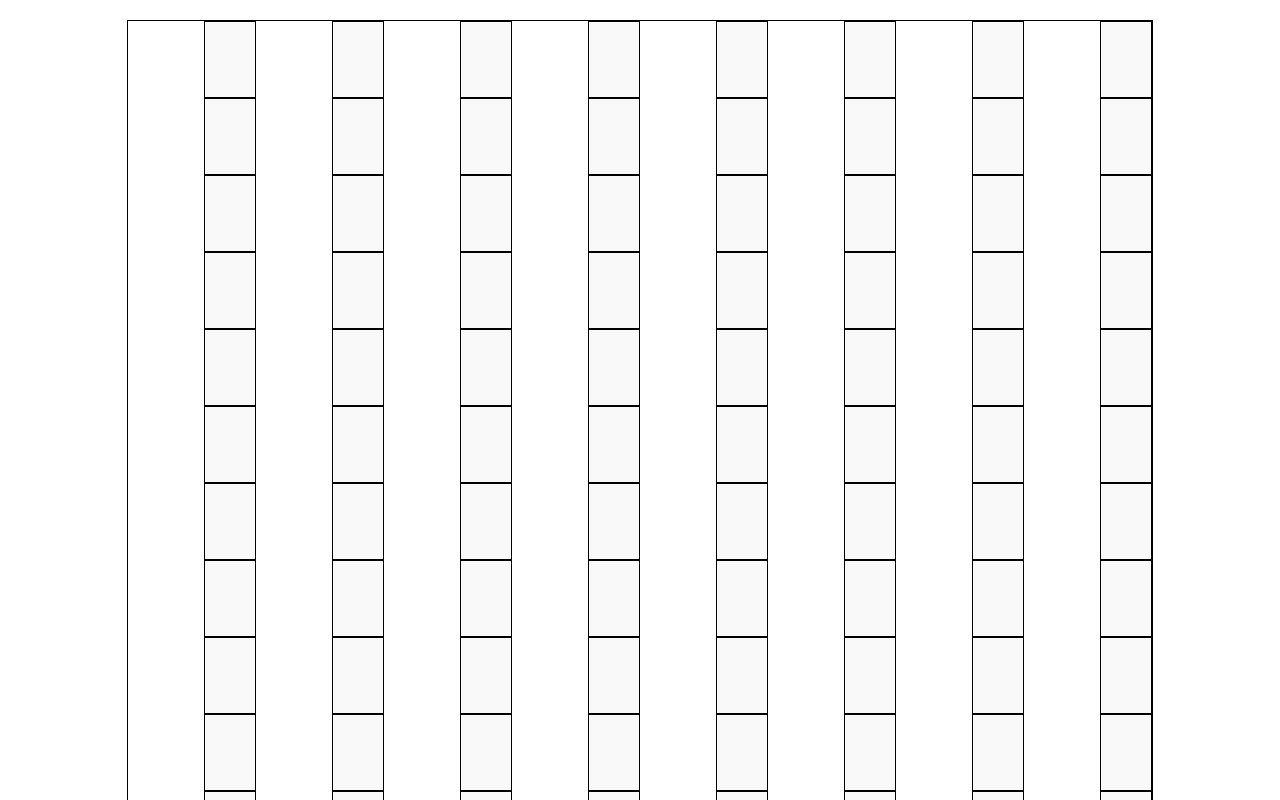
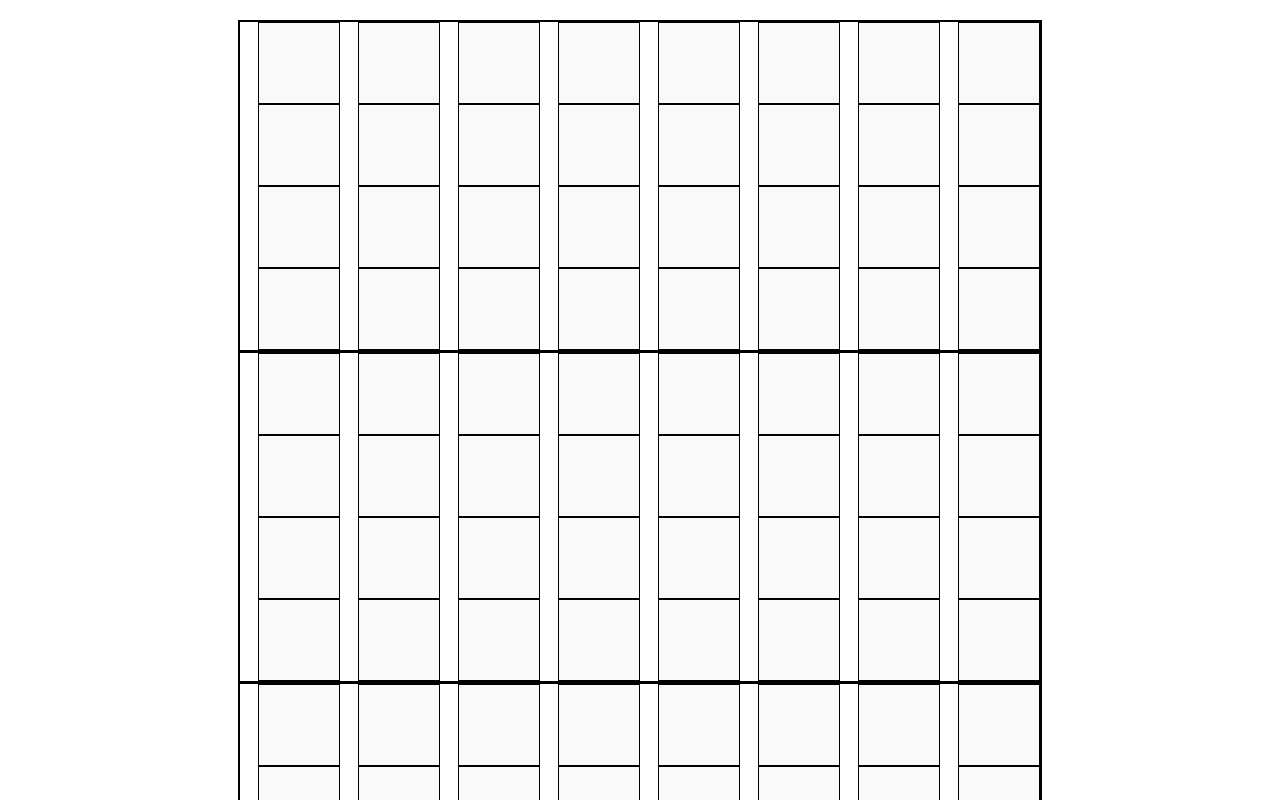
Before and after one commit to GILHANS010/KoreanScore, a React (Create React App) app: page / in a window 1280 px wide. Shown: the top 800 px of the page. Built offline with nearby package versions, Linux system fonts and the light colour scheme.

Commit message:
Added '강' beats per bar horizontal lines

```diff
--- a/src/App.css
+++ b/src/App.css
@@ -1,18 +1,16 @@
-/* Updated styles for the Jeongganbo editor grid */
 #editor-container {
   display: grid;
-  justify-content: center; /* Center grid in the container */
-  direction: rtl; /* Ensure the grid starts from the upper right */
-  border: 1px solid #000; /* Outline the editor container */
-  margin: 20px auto; /* Center the container on the page and add some margin */
-  max-width: 80%; /* Limit the maximum width to ensure it doesn't stretch too far on larger screens */
-  /* gap: 5px; */
+  justify-content: start; /* Aligns content to the start which is now the right due to RTL */
+  direction: rtl; /* Keeps the direction right-to-left */
+  border: 2px solid #000;
+  margin: 20px auto;
 }
 
 .jeonggan {
-  border: 1px solid #000; /* Border for individual cells */
-  width: 50px; /* Fixed width for cells */
-  height: 75px; /* Fixed height for cells */
+  position: relative;
+  border: 1px solid #000; /* Existing style */
+  width: 80px; /* Fixed width for cells */
+  height: 80px; /* Fixed height for cells */
   display: flex; /* Use flexbox for centering content */
   justify-content: center; /* Center horizontally */
   align-items: center; /* Center vertically */
@@ -49,3 +47,12 @@ button:hover {
   align-items: center; /* Center content horizontally */
   height: 100%; /* Fill the cell */
 }
+
+/* Add this to your existing CSS */
+.row-separator {
+  grid-column: 1 / -1; /* Span across all columns */
+  height: 1px; /* Height of the separator line */
+  border : 1px solid #000;
+  background-color: black;
+  width: 100%;
+}
--- a/src/App.js
+++ b/src/App.js
@@ -43,14 +43,18 @@ const JeongganboEditor = () => {
         const [gridDimensions, setGridDimensions] = useState(defaultGridDimensions);
         const [notesData, setNotesData] = useState(Array.from({
             length: gridDimensions.rows
-            }, () =>
-            new Array(gridDimensions.columns).fill('')));
+        }, () => new Array(gridDimensions.columns).fill('')));
+        const [beatsPerBar, setBeatsPerBar] = useState(4); // Now allows dynamic updates
+
 
         const columnsInputRef = useRef(null);
 
         useEffect(() => {
+            if (columnsInputRef.current) {
                 columnsInputRef.current.focus();
+            }
         }, []);
+
 
         const updateGridDimensions = (columns, rows) => {
             setGridDimensions({
@@ -105,22 +109,58 @@ const JeongganboEditor = () => {
             return array[0].map((_, colIndex) => array.map(row => row[colIndex]));
         };
 
+        // Dynamically calculate the editor container width based on the number of columns
+        const editorContainerStyle = {
+            gridTemplateColumns: `repeat(${gridDimensions.columns}, 1fr)`,
+            width: `${gridDimensions.columns * 100}px`, // Adjusted for simplicity
+        };
+
+
+        // Function to render bars ('강')
+        const renderBars = (cell, columnIndex) => {
+            // Check if the current column is the end of a '강'
+            const isBarEnd = (columnIndex + 1) % beatsPerBar === 0 && columnIndex !== gridDimensions.columns - 1;
+            return ( <
+                div key = {
+                    columnIndex
+                }
+                className = {
+                    `jeonggan ${isBarEnd ? 'bar-end' : ''}`
+                }
+                dangerouslySetInnerHTML = {
+                    {
+                        __html: cell.split('').map(char => `<div class="jeonggan-note">${char}</div>`).join('')
+                    }
+                }
+                />
+            );
+        };
+
     return (
         <div>
-            <div id="editor-container" style={{ gridTemplateColumns: `repeat(${gridDimensions.columns}, 1fr)` }}>
-                {notesData.map((row, rowIndex) =>
-                    row.map((cell, columnIndex) => (
-                        // Convert cell note symbols to HTML here before rendering
-                        <div key={`${rowIndex}-${columnIndex}`}
+            <div id="editor-container" style={editorContainerStyle}>
+                {notesData.map((row, rowIndex) => (
+                    // Fragment to wrap each row and its potential separator
+                    <React.Fragment key={rowIndex}>
+                        {row.map((cell, columnIndex) => (
+                            <div
+                                key={`${rowIndex}-${columnIndex}`}
                                 className="jeonggan"
                                 contentEditable
                                 onBlur={(e) => handleCellEdit(rowIndex, columnIndex, e.target.innerText)}
-                            dangerouslySetInnerHTML={{ __html: cell.split('').map(char => `<div class="jeonggan-note">${char}</div>`).join('') }} />
-                    ))
+                                dangerouslySetInnerHTML={{ __html: cell.split('').map(char => `<div class="jeonggan-note">${char}</div>`).join('') }}>
+                            </div>
+                        ))}
+                        {/* After every beatsPerBar rows, add a separator, but avoid it after the last row */}
+                        {(rowIndex + 1) % beatsPerBar === 0 && rowIndex !== notesData.length - 1 && (
+                            <div className="row-separator"></div>
                         )}
+                    </React.Fragment>
+                ))}
             </div>
             <input id="columnsInput" type="number" defaultValue={8} min="1" onChange={(e) => updateGridDimensions(parseInt(e.target.value, 10), gridDimensions.rows)} ref={columnsInputRef} />
             <input id="rowsInput" type="number" defaultValue={12} min="1" onChange={(e) => updateGridDimensions(gridDimensions.columns, parseInt(e.target.value, 10))} />
+            <input id="barInput" type="number" defaultValue={beatsPerBar} onChange={(e) => setBeatsPerBar(parseInt(e.target.value, 10))} placeholder="Beats per Bar"/>
             <button onClick={() => updateGridDimensions(8, 12)}>Reset Grid</button>
             <button onClick={() => console.log(JSON.stringify(transposeArray(notesData)))}>Save Jeongganbo</button>
         </div>
```
Lines whose indentation alone changed are shown as unchanged.
